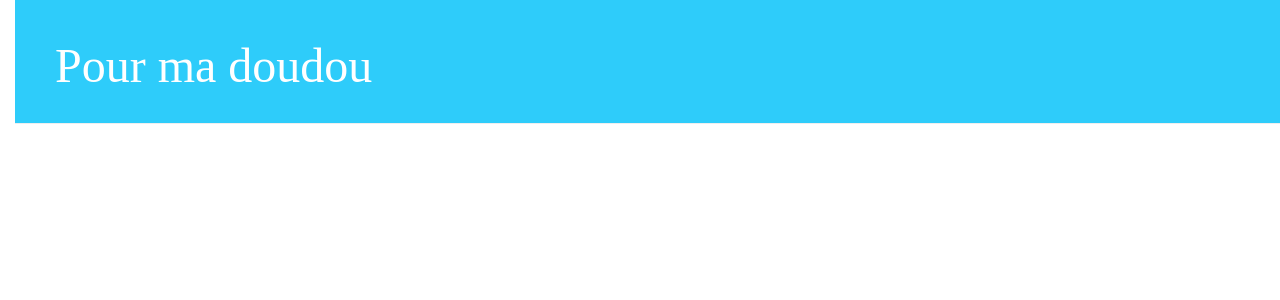
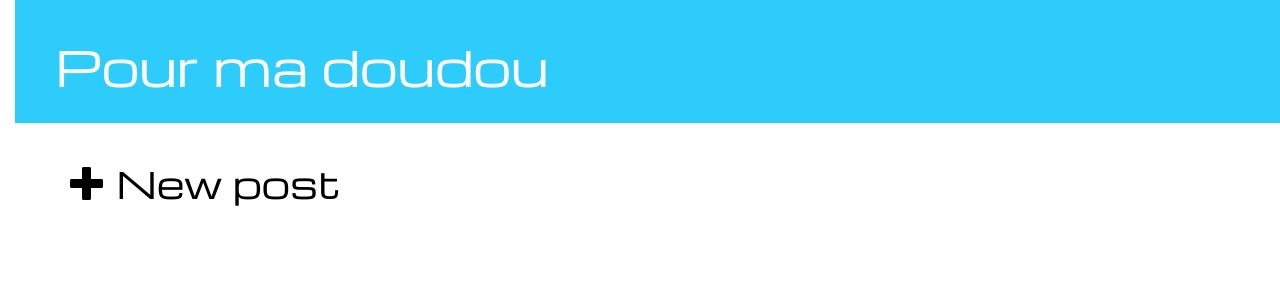
Before and after one commit to LucienBouletRoblin/my-first-restaurant-blog, a Django app: page / in a window 1280 px wide. Shown: the top 300 px of the page. Run offline with Django 3.2, Linux system fonts and the light colour scheme; data that the repository does not hold is empty; some libraries are stand-ins or nearby versions.

Commit message:
Restaurant try, 8

```diff
--- a/polls/static/css/polls.css
+++ b/polls/static/css/polls.css
@@ -1,6 +1,6 @@
 h1 a {
     color: #2ECCFA;
-     font-family: 'Lobster';
+     font-family: 'Michroma';
 }
 
 body {
@@ -23,7 +23,7 @@ body {
 }
 
 h1, h2, h3, h4 {
-    font-family: 'Lobster', cursive;
+    font-family: 'Michroma', cursive;
 }
 
 .date {
@@ -53,3 +53,7 @@ h1, h2, h3, h4 {
 .post h1 a, .post h1 a:visited {
     color: #000000;
 }
+
+.new h1 a, .new h1 a:visited {
+    color: #000000;
+}
--- a/polls/templates/polls/base.html
+++ b/polls/templates/polls/base.html
@@ -8,11 +8,15 @@
         <link rel="stylesheet" href="//maxcdn.bootstrapcdn.com/bootstrap/3.2.0/css/bootstrap-theme.min.css">
         <link rel="stylesheet" href="{% static 'css/polls.css' %}">
         <link href="https://fonts.googleapis.com/css?family=Michroma&subset=latin,latin-ext" rel="stylesheet" type="text/css">
+
     </head>
     <body>
 
         <div class="page-header">
-            <h1><a href="">Pour ma doudou</a></h1>
+            {% if user.is_authenticated %}
+                <a href="{% url 'post_new' %}" class="top-menu"><span class="glyphicon glyphicon-plus"></span></a>
+            {% endif %}
+            <h1><a href="{% url 'post_list' %}">Pour ma doudou</a></h1>
         </div>
 
         <div class="content container">
@@ -23,7 +27,6 @@
                 </div>
             </div>
         </div>
-</div>
 
     </body>
 </html>
--- a/polls/templates/polls/post_detail.html
+++ b/polls/templates/polls/post_detail.html
@@ -7,6 +7,7 @@
                 {{ post.published_date }} by {{ post.author }}
             </div>
         {% endif %}
+        <a class="btn btn-default" href="{% url 'post_edit' pk=post.pk %}"><span class="glyphicon glyphicon-pencil"></span></a>
         <h1>{{ post.title }}</h1>
         <p>{{ post.text|linebreaksbr }}</p>
     </div>
--- a/polls/templates/polls/post_list.html
+++ b/polls/templates/polls/post_list.html
@@ -7,8 +7,11 @@
                 {{ post.published_date }} by {{ post.author }}
             </div>
             <h1><a href="{% url 'post_detail' pk=post.pk %}">{{ post.title }}</a></h1>
-
             <p>{{ post.text|linebreaksbr }}</p>
         </div>
     {% endfor %}
+    <div class="new">
+        <h1><a href="{% url 'post_new' %}"><span class="glyphicon glyphicon-plus"></span> New post </a></h1>
+    </div>
+
 {% endblock content %}
--- a/polls/urls.py
+++ b/polls/urls.py
@@ -4,4 +4,6 @@ from django.conf.urls import url, include
 urlpatterns = [
     url(r'^$', views.post_list, name='post_list'),
     url(r'^post/(?P<pk>[0-9]+)/$', views.post_detail, name='post_detail'),
+    url(r'^post/new/$', views.post_new, name='post_new'),
+    url(r'^post/(?P<pk>[0-9]+)/edit/$', views.post_edit, name='post_edit'),
 ]
--- a/polls/views.py
+++ b/polls/views.py
@@ -1,6 +1,7 @@
-from django.shortcuts import render, get_object_or_404
+from django.shortcuts import render, get_object_or_404, redirect
 from django.utils import timezone
 from .models import Post
+from .forms import PostForm
 
 
 def post_detail(request, pk):
@@ -11,3 +12,32 @@ def post_detail(request, pk):
 def post_list(request):
     posts = Post.objects.filter(published_date__lte=timezone.now()).order_by('published_date')
     return render(request, 'polls/post_list.html', {'posts': posts})
+
+
+def post_new(request):
+    if request.method == "POST":
+        form = PostForm(request.POST)
+        if form.is_valid():
+            post = form.save(commit=False)
+            post.author = request.user
+            post.published_date = timezone.now()
+            post.save()
+            return redirect('post_detail', pk=post.pk)
+    else:
+        form = PostForm()
+    return render(request, 'polls/post_edit.html', {'form': form})
+
+
+def post_edit(request, pk):
+    post = get_object_or_404(Post, pk=pk)
+    if request.method == "POST":
+        form = PostForm(request.POST, instance=post)
+        if form.is_valid():
+            post = form.save(commit=False)
+            post.author = request.user
+            post.published_date = timezone.now()
+            post.save()
+            return redirect('post_detail', pk=post.pk)
+    else:
+        form = PostForm(instance=post)
+    return render(request, 'polls/post_edit.html', {'form': form})
```
Also changed, not shown: polls/forms.py (added, +9 -0 lines), polls/templates/polls/post_edit.html (added, +9 -0 lines). Lines whose indentation alone changed are shown as unchanged.
